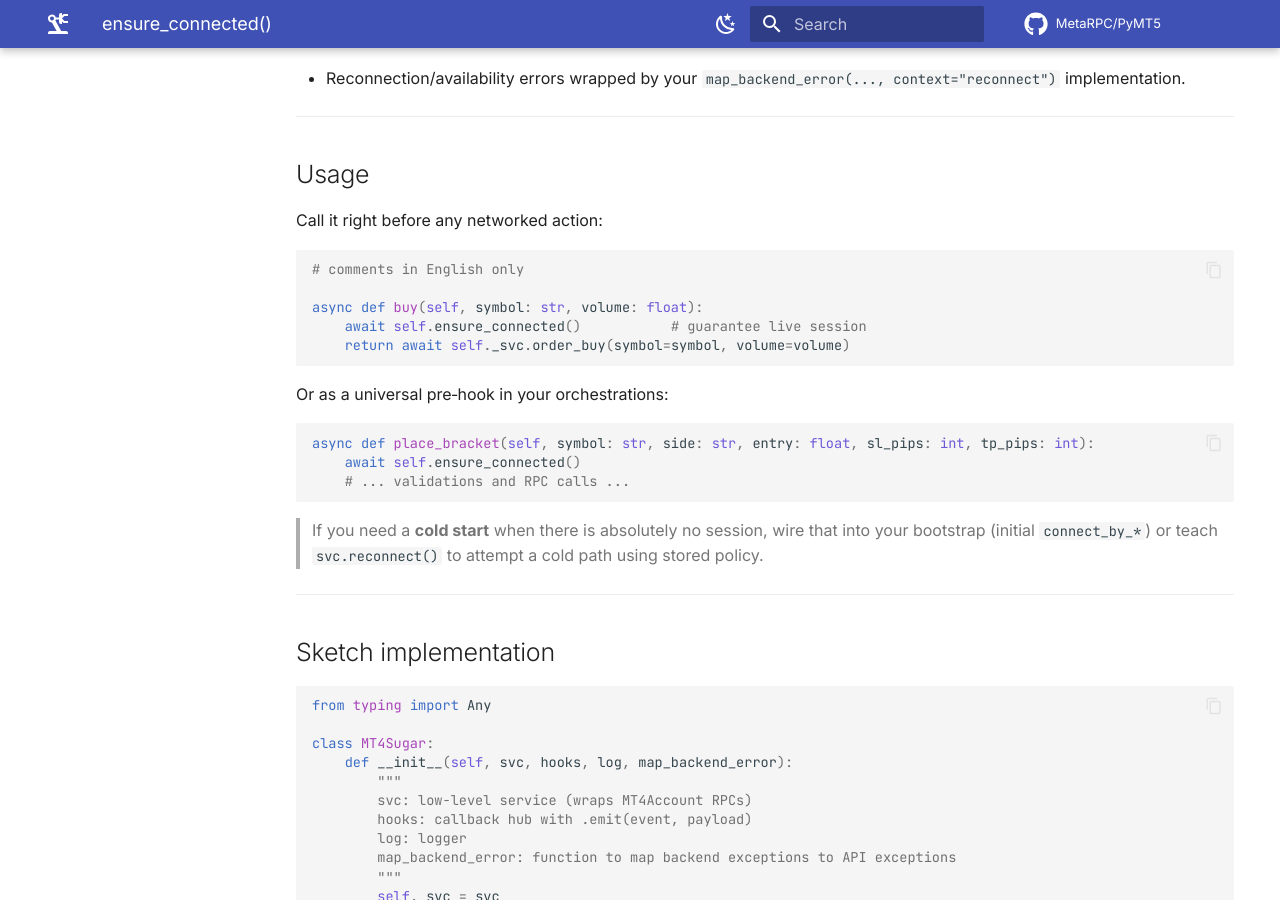
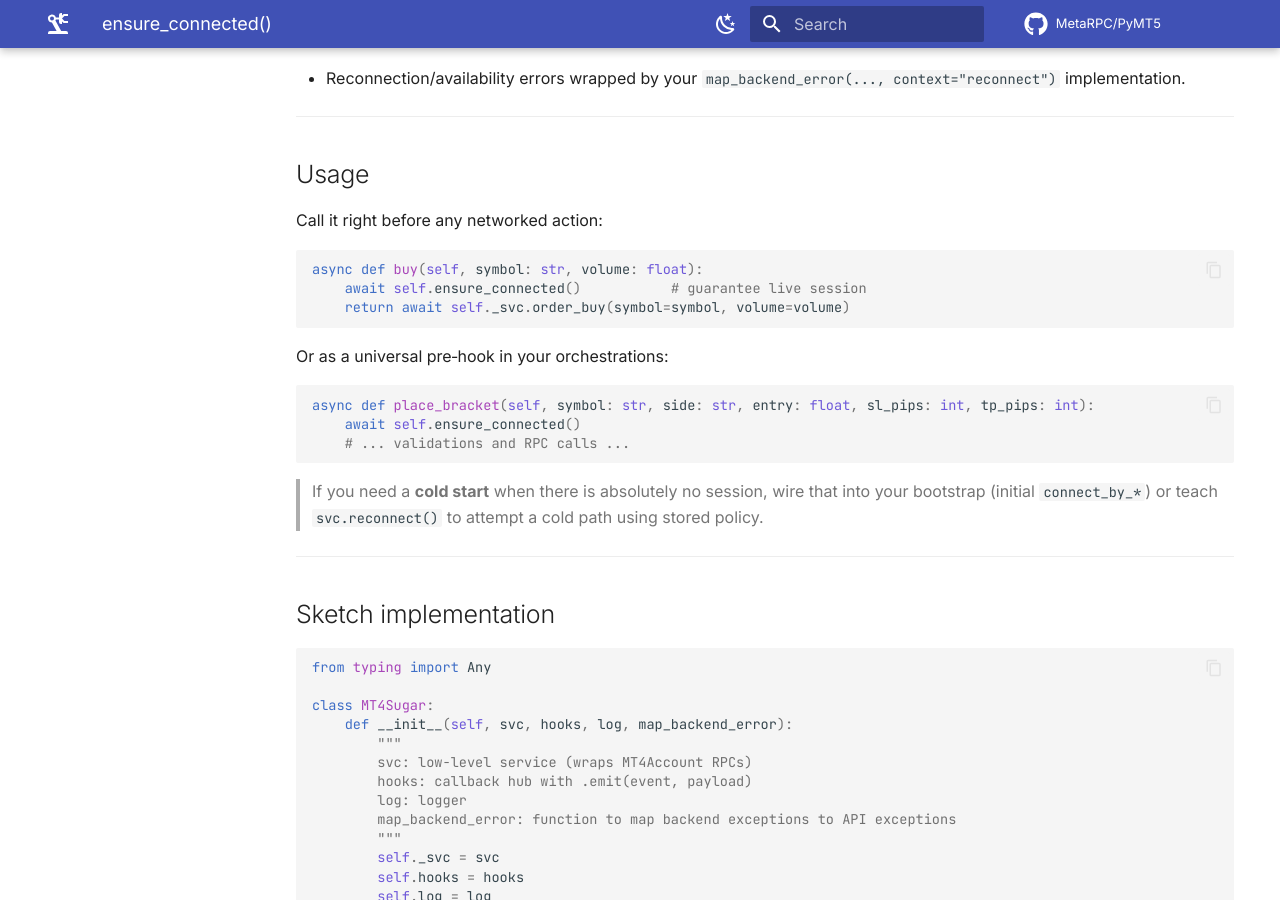
Before and after one commit to MetaRPC/PyMT4, an MkDocs documentation site: the page built from docs/Service/Connections_Contexts_Timeouts/ensure_connected.md, in a window 1280 px wide and 900 px high, scrolled down 1065 px. Built offline with MkDocs 1.6.1 and Material for MkDocs 9.7.7, drawn with Linux system fonts in a browser that asks for light colours; comment, search, counter and statistics services are not loaded.

Commit message:
Remove language restriction comment in ensure_connected.md
Removed comment about language restriction in code example.

````diff
--- a/docs/Service/Connections_Contexts_Timeouts/ensure_connected.md
+++ b/docs/Service/Connections_Contexts_Timeouts/ensure_connected.md
@@ -37,7 +37,6 @@ Use this before any “sugary” method (`buy`, `sell`, `close_all`, …) so you
 Call it right before any networked action:
 
 ```py
-# comments in English only
 
 async def buy(self, symbol: str, volume: float):
     await self.ensure_connected()           # guarantee live session
````
